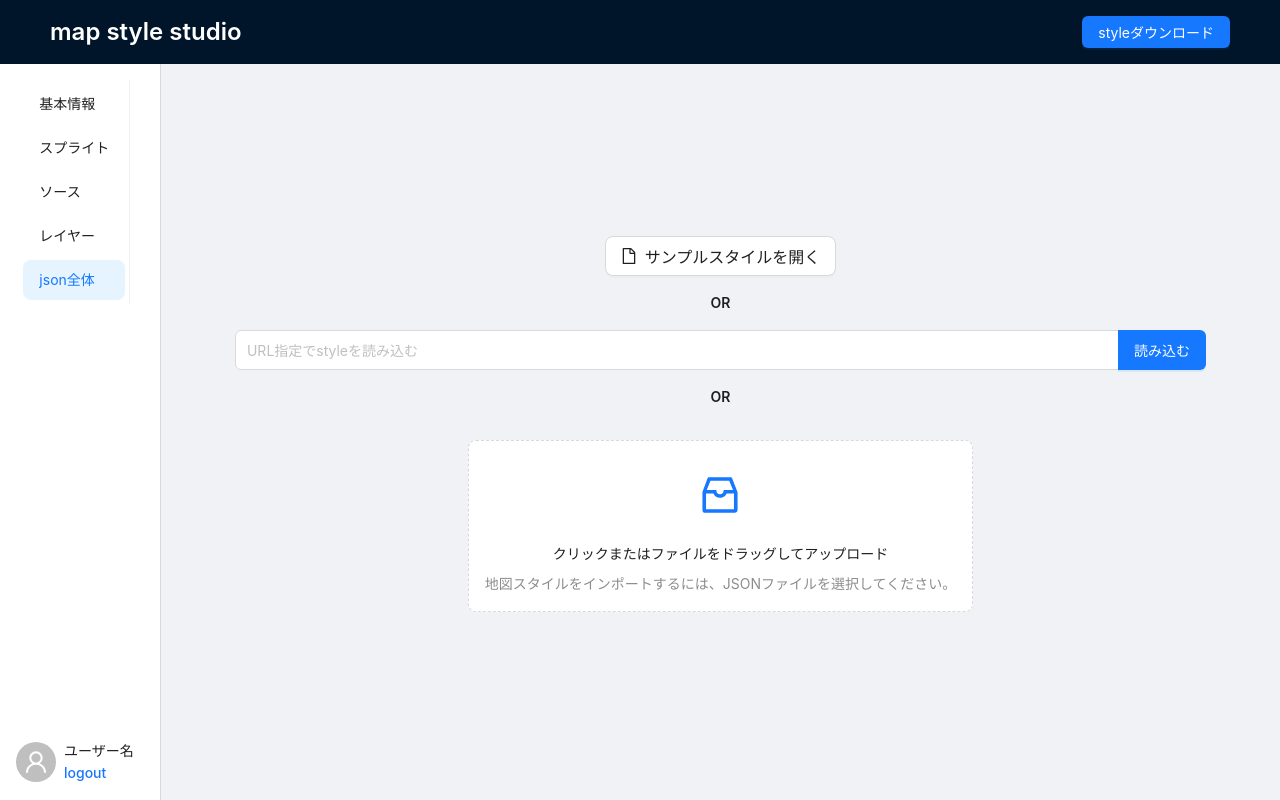
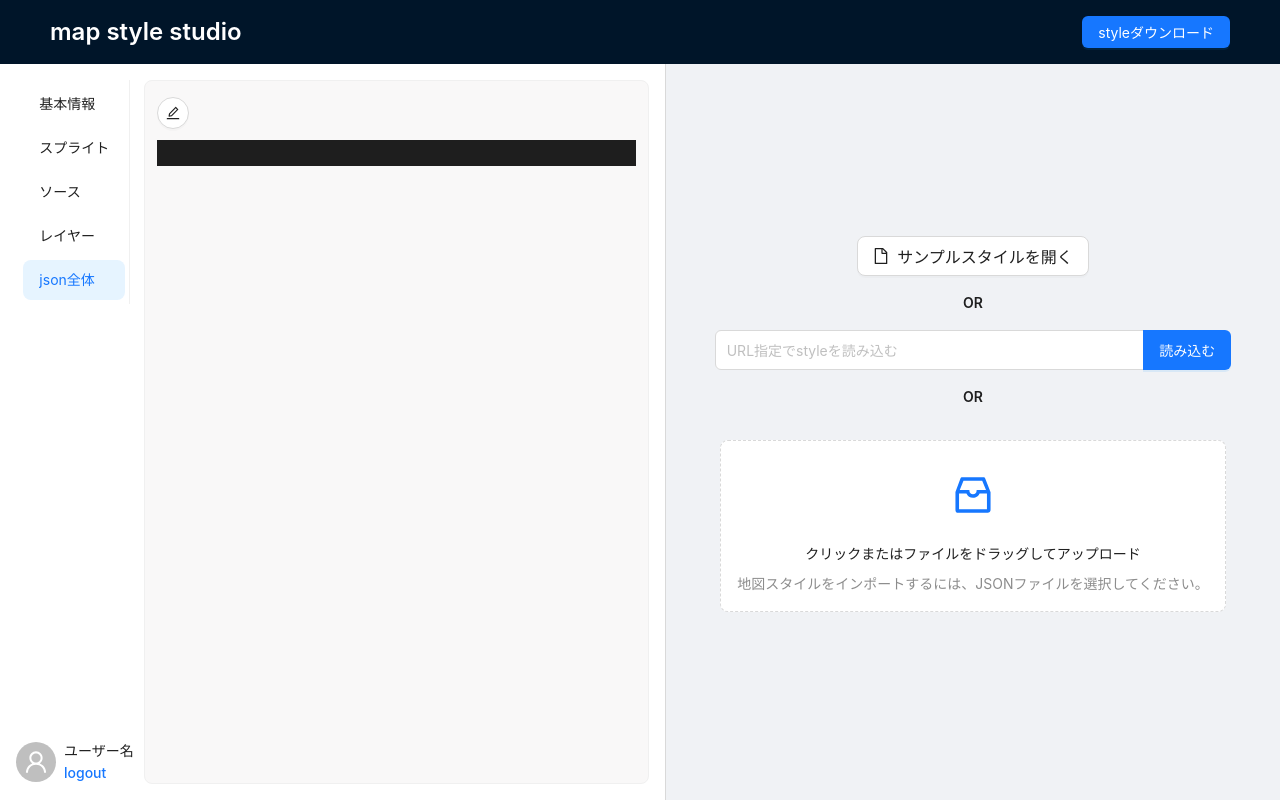
Before and after one commit to sugama-satsuki/map-style-studio, a React (Vite) app: page / in a window 1280 px wide. Both pictures are taken after a click on the item "json全体". Built offline with nearby package versions, Linux system fonts and the light colour scheme.

Commit message:
スタイル全体を修正する機能の追加

```diff
--- a/src/App.css
+++ b/src/App.css
@@ -22,6 +22,11 @@ body, #root {
   width: 505px;
   background-color: #f9f8f8;
   height: 100%;
+  display: block;
+}
+.editor-card .ant-card-body {
+  display: block;
+  height: 100%;
 }
 
 #layer-editor .ant-tabs-nav {
--- a/src/components/StyleEditor/StyleEditor.tsx
+++ b/src/components/StyleEditor/StyleEditor.tsx
@@ -118,7 +118,7 @@ const StyleEditor: React.FC = () => {
     sidebarContent = <SourceEditor savePrevStyle={savePrevStyle} />;
   } else if (selectedMenu === 'layer') {
     sidebarContent = <LayerEditor savePrevStyle={savePrevStyle} addLayer={handleAddLayer} />;
-  } else if (selectedMenu === 'style-viewer') {
+  } else if (selectedMenu === 'style') {
     sidebarContent = <StyleJsonViewer savePrevStyle={savePrevStyle} />;
   }
 
--- a/src/components/StyleJsonViewer/StyleJsonViewer.tsx
+++ b/src/components/StyleJsonViewer/StyleJsonViewer.tsx
@@ -1,9 +1,10 @@
 import React, { useState } from 'react';
-import { Button, message } from 'antd';
+import { Button, Card, message, Space, Tooltip } from 'antd';
 import { useAtom } from 'jotai';
 import { styleAtom } from '../../atom';
 import { Prism as SyntaxHighlighter } from 'react-syntax-highlighter';
 import { vscDarkPlus } from 'react-syntax-highlighter/dist/esm/styles/prism';
+import { CheckOutlined, CloseOutlined, EditOutlined } from '@ant-design/icons';
 
 type StyleJsonViewerProps = {
     savePrevStyle: (newStyle: maplibregl.StyleSpecification | undefined) => void
@@ -38,25 +39,39 @@ const StyleJsonViewer: React.FC<StyleJsonViewerProps> = ({ savePrevStyle }) => {
   };
 
   return (
-    <div
-      style={{ width: '100%', height: '100%', padding: 0 }}
-    >
-      <div>{
+    <Card className='editor-card' id='layer-editor' size='small'>
+      <Space style={{ width: '100%', height: '40px' }} direction="horizontal" align="center">{
         editing ? (
           <>
-            <Button type="primary" size="small" onClick={handleSave} style={{ marginRight: 8 }}>
-              保存
-            </Button>
-            <Button size="small" onClick={handleCancel}>
-              キャンセル
-            </Button>
+            <Tooltip title="保存">
+              <Button
+                type="primary"
+                shape="circle"
+                icon={<CheckOutlined />}
+                onClick={handleSave}
+              />
+            </Tooltip>
+            <Tooltip title="キャンセル">
+              <Button
+                type="default"
+                shape="circle"
+                icon={<CloseOutlined />}
+                onClick={handleCancel}
+              />
+            </Tooltip>
           </>
         ) : (
-          <Button size="small" onClick={handleEdit}>
-            編集
-          </Button>
+          <Tooltip title="編集">
+            <Button
+              type="default"
+              shape="circle"
+              icon={<EditOutlined />}
+              onClick={handleEdit}
+            />
+          </Tooltip>
         )
-      }</div>
+      }</Space>
+      <div style={{ width: '100%', maxHeight: 'calc(100% - 40px)', overflowY: 'scroll' }}>
         {editing ? (
           <textarea
             value={code}
@@ -70,15 +85,15 @@ const StyleJsonViewer: React.FC<StyleJsonViewerProps> = ({ savePrevStyle }) => {
               background: '#1e1e1e',
               color: '#fff',
               border: 'none',
-            resize: 'vertical',
             }}
           />
         ) : (
-        <SyntaxHighlighter language="json" style={vscDarkPlus} customStyle={{ margin: 0, background: '#1e1e1e', height: '100%', width: '100%', whiteSpace: 'pre-wrap', wordBreak: 'break-all' }}>
+          <SyntaxHighlighter language="json" style={vscDarkPlus}>
             {JSON.stringify(style, null, 2)}
           </SyntaxHighlighter>
         )}
       </div>
+    </Card>
   );
 };
 
```
Lines whose indentation alone changed are shown as unchanged.
